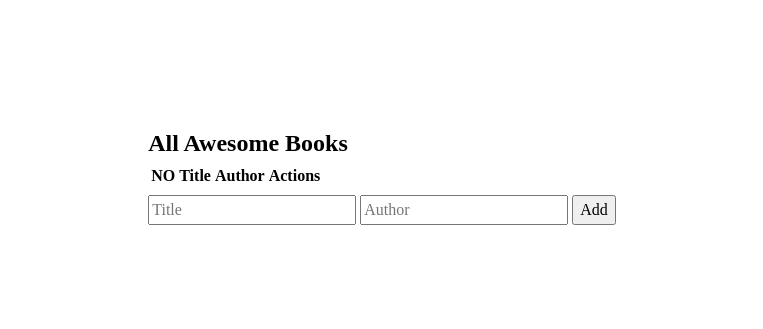
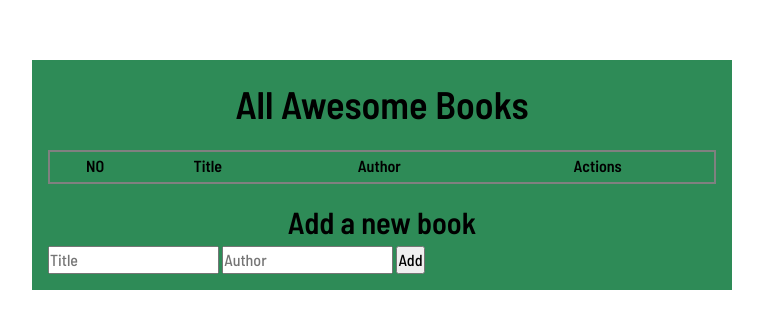
Before and after one commit to MahdiSohaily/Awesome-books, a website: page index.html in a window 1280 px wide. Shown: the part 225-554 px from the top of the page, without its empty margins (258-1021 px from the left). Drawn offline with Linux system fonts and the light colour scheme.

Commit message:
Add root colors

```diff
--- a/index.html
+++ b/index.html
@@ -1,17 +1,23 @@
 <!DOCTYPE html>
 <html lang="en">
+
 <head>
     <meta charset="UTF-8">
     <meta http-equiv="X-UA-Compatible" content="IE=edge">
     <meta name="viewport" content="width=device-width, initial-scale=1.0">
     <title>Awesome Books</title>
+    <link rel="preconnect" href="https://fonts.googleapis.com">
+    <link rel="preconnect" href="https://fonts.gstatic.com" crossorigin>
+    <link href="https://fonts.googleapis.com/css2?family=Barlow+Semi+Condensed:wght@500;600&display=swap"
+        rel="stylesheet">
     <link rel="stylesheet" href="./src/css/styles.css">
 </head>
+
 <body>
     <main class="full-height">
         <section class="card" aria-labelledby="project-name">
-            <h1 id="project-name">All Awesome Books</h1>
-            <table>
+            <h1 id="project-name" class="text-center primary-heading">All Awesome Books</h1>
+            <table class="table my-3">
                 <thead>
                     <tr>
                         <th>NO</th>
@@ -30,6 +36,7 @@
                 </tbody>
             </table>
             <div class="data-form">
+                <h2 class="text-center secondary-header">Add a new book</h2>
                 <form action="javascript:void(0)" method="post">
                     <input type="text" name="title" id="book-title" aria-label="book-title" placeholder="Title">
                     <input type="text" name="author" id="book-Author" aria-label="book-Author" placeholder="Author">
@@ -40,4 +47,5 @@
     </main>
     <script src="./src/js/main.js"></script>
 </body>
+
 </html>
--- a/src/css/styles.css
+++ b/src/css/styles.css
@@ -1,3 +1,11 @@
+:root {
+  --clr-primary-400: 263 55% 52%;
+  --clr-secondary-400: 217 19% 35%;
+  --clr-secondary-500: 219 29% 14%;
+  --clr-neutral-100: 0 0% 100%;
+  --clr-neutral-200: 210 46% 95%;
+  --clr-neutral-300: 0 0% 81%;
+}
 /* Box sizing rules */
 *,
 *::before,
@@ -6,17 +14,10 @@
 }
 
 /* Remove default margin */
-body,
-h1,
-h2,
-h3,
-h4,
-p,
-figure,
-blockquote,
-dl,
-dd {
+* {
   margin: 0;
+  padding: 0;
+  font-family: "Barlow Semi Condensed", sans-serif;;
 }
 
 /* Remove list styles on ul, ol elements with a list role, which suggests default styling will be removed */
@@ -73,6 +74,36 @@ select {
   }
 }
 
+/* Utility classes */
+
+.px-3 {
+  padding-inline: 1rem;
+}
+
+.py-3 {
+  padding-block: 1rem;
+}
+
+.mx-3 {
+  margin-inline: 1rem;
+}
+
+.my-3 {
+  margin-block: 1rem;
+}
+
+.text-center {
+  text-align: center;
+}
+
+.primary-heading {
+  font-size: calc(2rem + 0.5vw);
+}
+
+.secondary-header {
+  font-size: calc(1.5rem + 0.5vw);
+}
+
 /* General styling */
 .full-height {
   height: 100vh;
@@ -85,5 +116,19 @@ main {
 }
 
 .card {
-  max-width: 600px;
+  flex: 1;
+  max-width: 700px;
+  padding: 1rem;
+  background-color: seagreen;
 }
+
+/* table styles */
+
+.table {
+  width: 100%;
+  border: 2px solid gray;
+}
+
+td {
+  text-align: center;
+}
```
